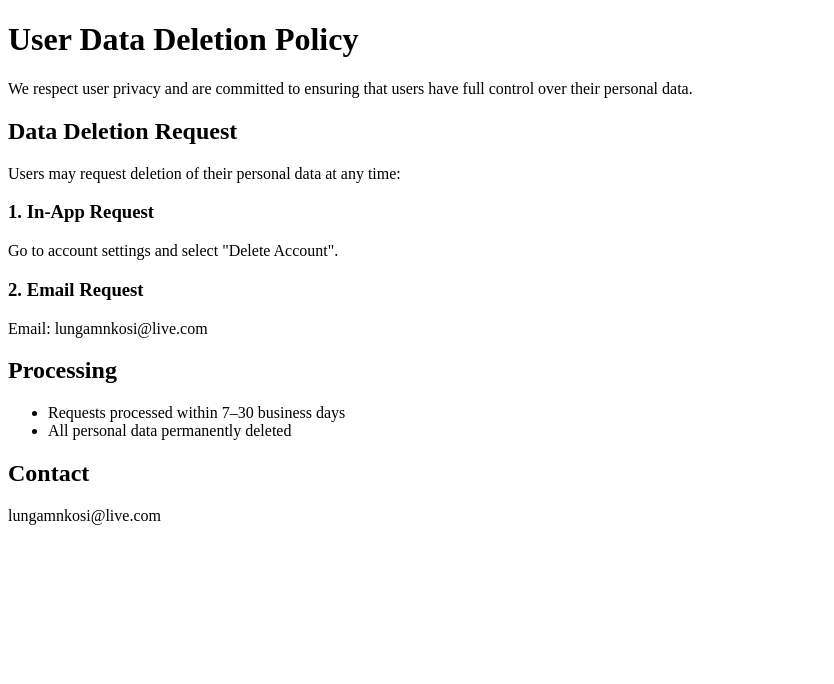
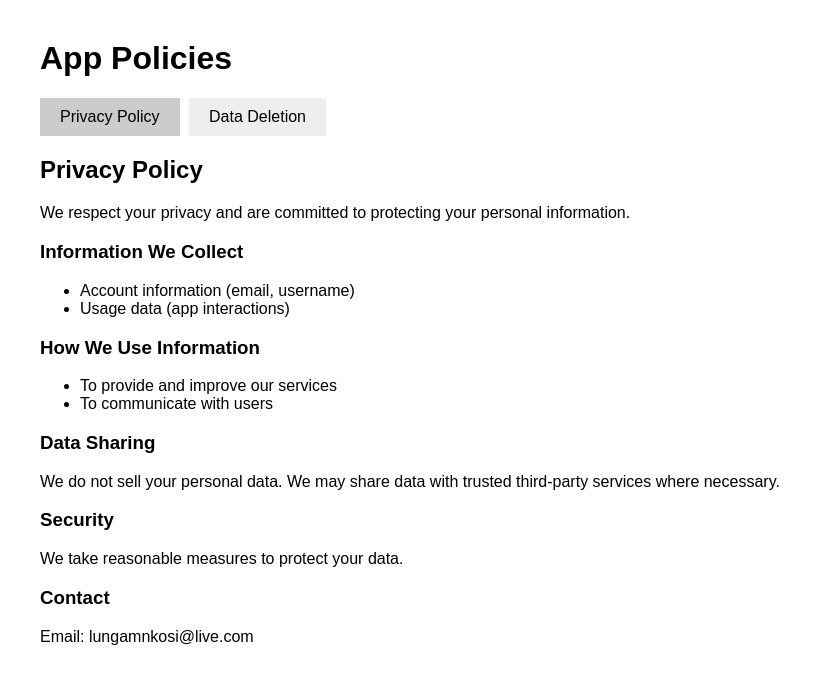
Before and after one commit to Lungstar/policy, a plain HTML site: page index.html in a window 1280 px wide. Shown: the whole page, without its empty margins (0-834 px from the left). Drawn offline with Linux system fonts and the light colour scheme.

Commit message:
Update Privacy and Data Deletion Policy content

```diff
--- a/index.html
+++ b/index.html
@@ -1,30 +1,82 @@
 <!DOCTYPE html>
 <html>
 <head>
-  <title>User Data Deletion Policy</title>
+  <title>Privacy & Data Deletion Policy</title>
+  <style>
+    body { font-family: Arial; margin: 40px; }
+    .tab { cursor: pointer; padding: 10px 20px; display: inline-block; background: #eee; margin-right: 5px; }
+    .active { background: #ccc; }
+    .content { display: none; margin-top: 20px; }
+    .visible { display: block; }
+  </style>
 </head>
+
 <body>
-  <h1>User Data Deletion Policy</h1>
 
-  <p>We respect user privacy and are committed to ensuring that users have full control over their personal data.</p>
+<h1>App Policies</h1>
 
-  <h2>Data Deletion Request</h2>
+<div>
+  <span class="tab active" onclick="showTab('privacy')">Privacy Policy</span>
+  <span class="tab" onclick="showTab('deletion')">Data Deletion</span>
+</div>
 
-  <p>Users may request deletion of their personal data at any time:</p>
+<div id="privacy" class="content visible">
+  <h2>Privacy Policy</h2>
 
-  <h3>1. In-App Request</h3>
-  <p>Go to account settings and select "Delete Account".</p>
+  <p>We respect your privacy and are committed to protecting your personal information.</p>
 
-  <h3>2. Email Request</h3>
-  <p>Email: lungamnkosi@live.com</p>
-
-  <h2>Processing</h2>
+  <h3>Information We Collect</h3>
   <ul>
-    <li>Requests processed within 7–30 business days</li>
-    <li>All personal data permanently deleted</li>
+    <li>Account information (email, username)</li>
+    <li>Usage data (app interactions)</li>
   </ul>
 
-  <h2>Contact</h2>
-  <p>lungamnkosi@live.com</p>
+  <h3>How We Use Information</h3>
+  <ul>
+    <li>To provide and improve our services</li>
+    <li>To communicate with users</li>
+  </ul>
+
+  <h3>Data Sharing</h3>
+  <p>We do not sell your personal data. We may share data with trusted third-party services where necessary.</p>
+
+  <h3>Security</h3>
+  <p>We take reasonable measures to protect your data.</p>
+
+  <h3>Contact</h3>
+  <p>Email: lungamnkosi@live.com</p>
+</div>
+
+<div id="deletion" class="content">
+  <h2>User Data Deletion Policy</h2>
+
+  <p>Users may request deletion of their personal data at any time.</p>
+
+  <h3>How to Request Deletion</h3>
+  <ul>
+    <li>Use the "Delete Account" option in-app</li>
+    <li>Email: lungamnkosi@live.com</li>
+  </ul>
+
+  <h3>Processing</h3>
+  <ul>
+    <li>Requests handled within 7–30 business days</li>
+    <li>All personal data will be permanently deleted</li>
+  </ul>
+
+  <h3>Contact</h3>
+  <p>Email: lungamnkosi@live.com</p>
+</div>
+
+<script>
+function showTab(tabId) {
+  document.querySelectorAll('.content').forEach(el => el.classList.remove('visible'));
+  document.querySelectorAll('.tab').forEach(el => el.classList.remove('active'));
+
+  document.getElementById(tabId).classList.add('visible');
+  event.target.classList.add('active');
+}
+</script>
+
 </body>
 </html>
```
